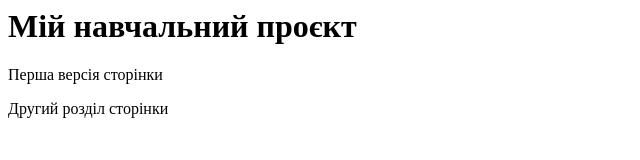
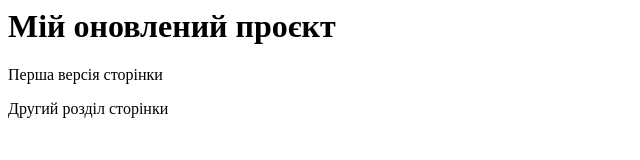
Before and after one commit to Sairyyy/my-project, a plain HTML site: page index.html in a window 1280 px wide. Shown: the whole page, without its empty margins (0-640 px from the left). Drawn offline with Linux system fonts and the light colour scheme.

Commit message:
Виправлено заголовок сторінки

```diff
--- a/index.html
+++ b/index.html
@@ -1,3 +1,3 @@
-<h1>Мій навчальний проєкт</h1>
+<h1>Мій оновлений проєкт</h1>
 <p>Перша версія сторінки</p>
 <p>Другий розділ сторінки</p>
```
